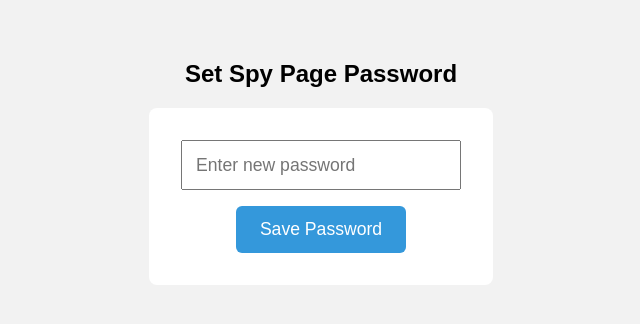
After one commit to atikeee/AllGames, a Flask app: page /set_password in a window 1280 px wide. The commit adds this page. Shown: the top 324 px of the page, without its empty margins (319-959 px from the left). Run offline with Flask 3, Linux system fonts and the light colour scheme.

Commit message:
codename improvement

```diff
--- a/buzzer_app/routes.py
+++ b/buzzer_app/routes.py
@@ -1,5 +1,5 @@
 import pandas as pd
-from flask import request, render_template, redirect, abort, send_from_directory, make_response,url_for,jsonify
+from flask import request, render_template, redirect, abort, send_from_directory, make_response,url_for,jsonify,session
 from datetime import datetime
 from storage import *
 import csv, os, re
@@ -272,8 +272,8 @@ def configure_routes(app,socketio):
             revealed=current_game.get('revealed', set()),  # ✅ Add this line
             winner=current_game.get('winner')
         )
-    @app.route("/codenames_spy", methods=["GET", "POST"])
-    def codenames_spy():
+    @app.route("/codenames_spy2", methods=["GET", "POST"])
+    def codenames_spy2():
         global hint_log
 
         if not current_game['words']:  # fallback safety
@@ -295,9 +295,42 @@ def configure_routes(app,socketio):
             zip=zip
         )
 
+    @app.route("/codenames_spy", methods=["GET", "POST"])
+    def codenames_spy():
+        global hint_log
+        print("password:::")
+        print(codenames_spy_password)
+        if request.method == "POST" and 'spy_password' in request.form:
+            submitted_password = request.form.get("spy_password")
+            if submitted_password == codenames_spy_password:
+                session['spy_authenticated'] = True
+            else:
+                return render_template("codenames_spy.html", access_denied=True)
+
+        if not session.get('spy_authenticated'):
+            return render_template("codenames_spy.html", require_password=True)
+
+        if not current_game['words']:
+            return redirect(url_for('start_codenames'))
+
+        if request.method == "POST" and 'hint' in request.form:
+            hint = request.form.get("hint")
+            count = request.form.get("count")
+            hint_log.append([current_game['team'], hint, count])
+            current_game['team'] = "blue" if current_game['team'] == "red" else "red"
+            if hint:
+                socketio.emit('new_hint', {'hint': hint, 'count': count})
+
+        return render_template("codenames_spy.html",
+                            words=current_game['words'],
+                            colors=current_game['colors'],
+                            hint_log=hint_log,
+                            current_team=current_game['team'],
+                            zip=zip)
     @app.route("/start_codenames")
     def start_codenames():
         global hint_log
+        session.pop('spy_authenticated', None)
         word_file = 'words.txt'
         with open(word_file) as f:
             all_words = [line.strip() for line in f if line.strip()]
@@ -313,7 +346,7 @@ def configure_routes(app,socketio):
         current_game['winner'] = None
         hint_log.clear()
         socketio.emit("new_game")
-        return redirect(url_for('codenames'))
+        return redirect(url_for('set_password'))
 
     @app.route("/reveal/<int:index>", methods=["POST"])
     def reveal_word(index):
@@ -333,6 +366,15 @@ def configure_routes(app,socketio):
         return jsonify({"winner": winner})
         #return redirect(url_for('codenames'))
         #return '', 204  # no content
+    @app.route("/set_password", methods=["GET", "POST"])
+    def set_password():
+        global codenames_spy_password
+        if request.method == "POST":
+            password = request.form.get("password")
+            if password:
+                codenames_spy_password = password
+                return redirect(url_for("codenames"))  # or any page you want
+        return render_template("set_password.html")
     @app.route("/panchforon/namelist", methods=["GET", "POST"])
     def panchforon_namelist():
         global pf_players, pf_deck
--- a/buzzer_app/storage.py
+++ b/buzzer_app/storage.py
@@ -1,6 +1,7 @@
 hint_log = []
 buzzer_entries = []
 name_locks = {}
+codenames_spy_password='xxx'
 codenames_words = []
 codenames_colors = []
 current_game = {
--- /dev/null
+++ b/buzzer_app/templates/set_password.html
@@ -0,0 +1,42 @@
+<!DOCTYPE html>
+<html>
+<head>
+    <title>Set Spy Password</title>
+    <style>
+        body {
+            font-family: Arial, sans-serif;
+            padding: 2rem;
+            background-color: #f2f2f2;
+            text-align: center;
+        }
+        form {
+            background: white;
+            padding: 2rem;
+            border-radius: 8px;
+            display: inline-block;
+        }
+        input[type="password"] {
+            padding: 0.8rem;
+            font-size: 1.1rem;
+            width: 250px;
+            margin-bottom: 1rem;
+        }
+        button {
+            padding: 0.8rem 1.5rem;
+            font-size: 1.1rem;
+            background-color: #3498db;
+            color: white;
+            border: none;
+            border-radius: 6px;
+            cursor: pointer;
+        }
+    </style>
+</head>
+<body>
+    <h2>Set Spy Page Password</h2>
+    <form method="post">
+        <input type="password" name="password" placeholder="Enter new password" required><br>
+        <button type="submit">Save Password</button>
+    </form>
+</body>
+</html>
```
Also changed, not shown: buzzer_app/templates/codenames_spy.html (+11 -0 lines), buzzer_app/templates/guesstune.html (+28 -0 lines), buzzer_app/templates/panchforon_namelist.html (+127 -25 lines).
